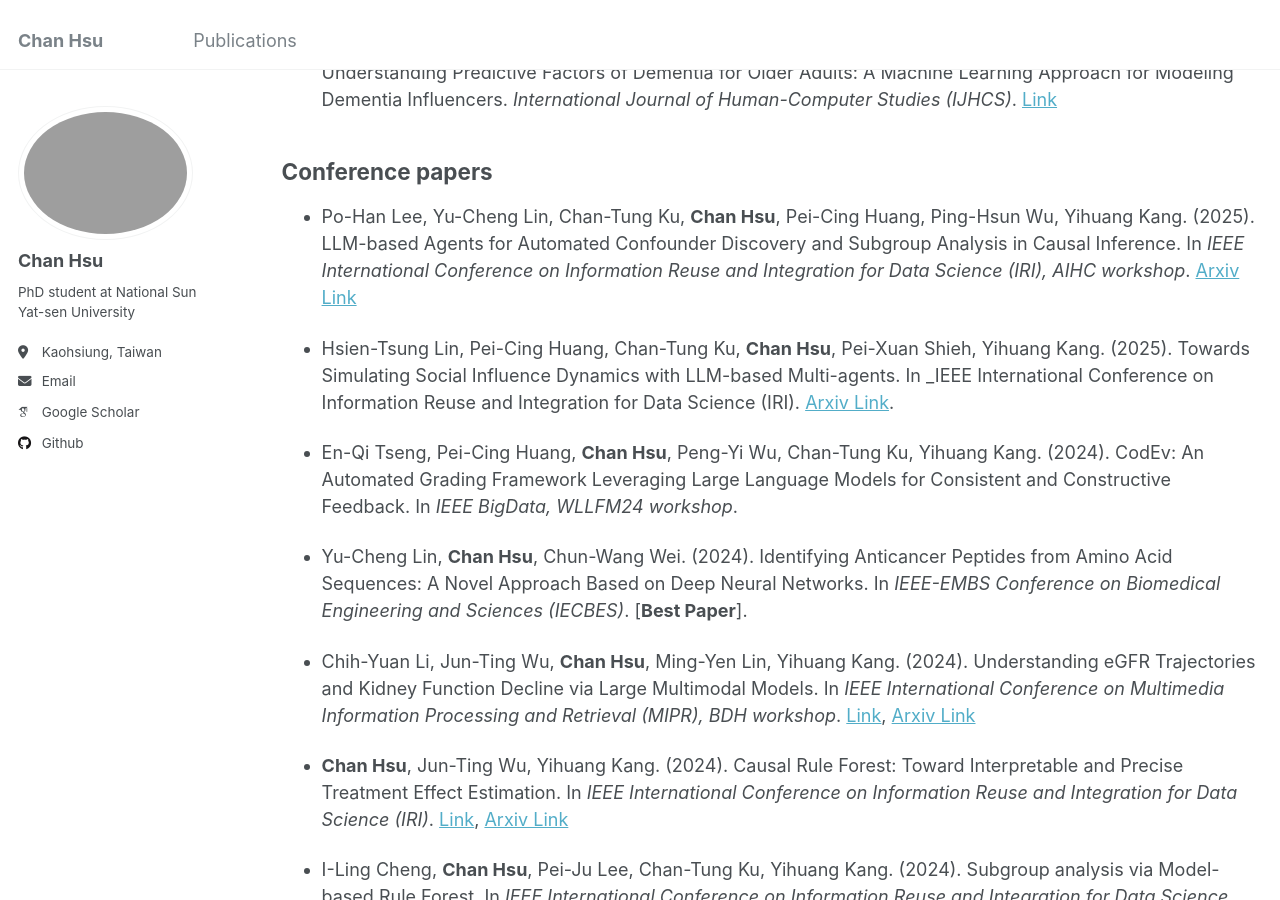
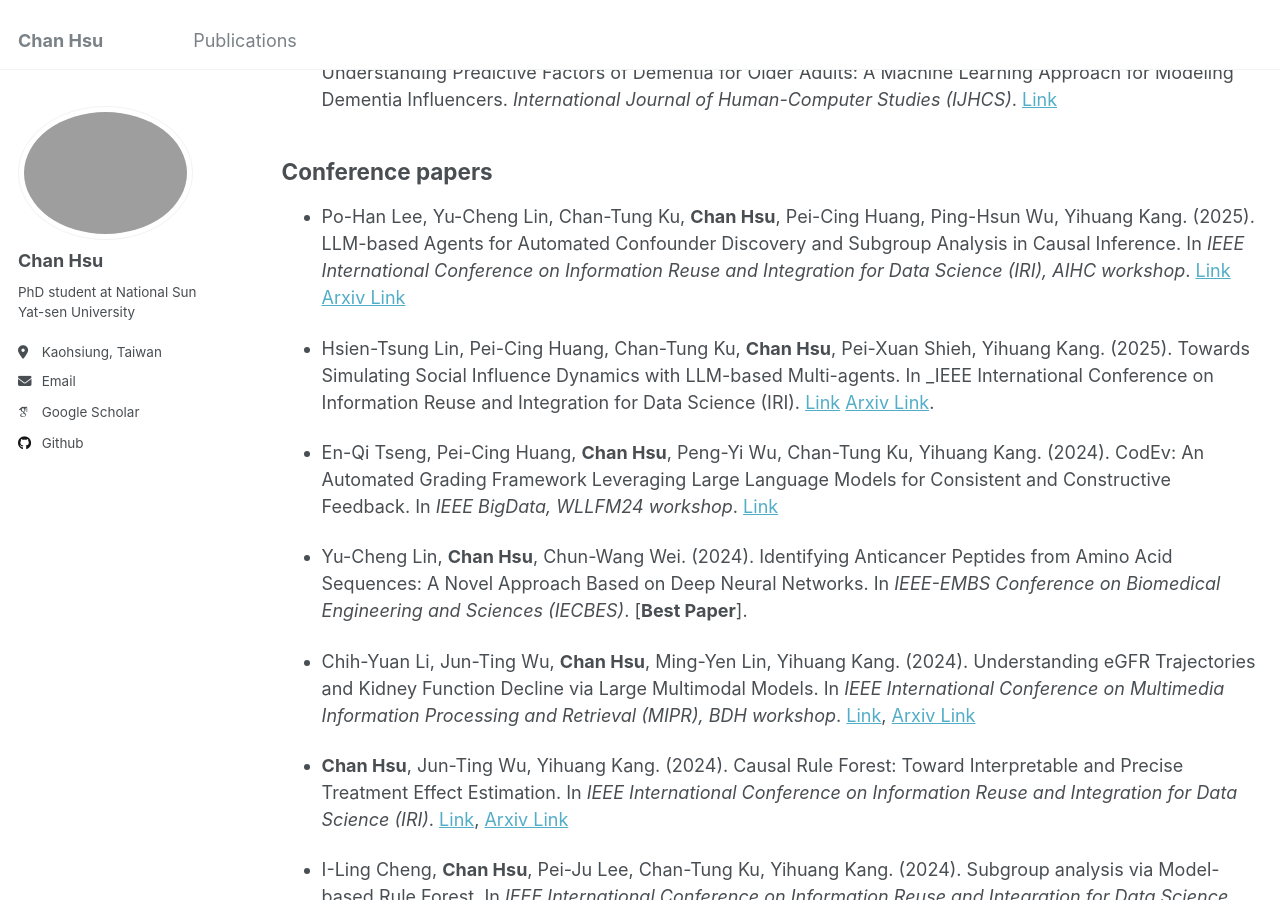
Before and after one commit to chanshsu/chanshsu.github.io, a Jekyll site: the page built from _pages/publications.md, in a window 1280 px wide and 900 px high, scrolled down 327 px. Built offline with Jekyll 4.4.1, drawn with Linux system fonts in a browser that asks for light colours; some web fonts are replaced.

Commit message:
Update publications.md

```diff
--- a/_pages/publications.md
+++ b/_pages/publications.md
@@ -12,11 +12,11 @@ Find below a selection of my publications and preprints; a full list can be foun
 - Shih-Yi Chien, Shiau-Fang Chao, Yihuang Kang, **Chan Hsu**, Meng-Hsuan Yu, Chan-Tung Ku. (2022). Understanding Predictive Factors of Dementia for Older Adults: A Machine Learning Approach for Modeling Dementia Influencers. _International Journal of Human-Computer Studies (IJHCS)_. [Link](https://www.sciencedirect.com/science/article/abs/pii/S1071581922000611)
 
 ## Conference papers
-- Po-Han Lee, Yu-Cheng Lin, Chan-Tung Ku, **Chan Hsu**, Pei-Cing Huang, Ping-Hsun Wu, Yihuang Kang. (2025). LLM-based Agents for Automated Confounder Discovery and Subgroup Analysis in Causal Inference. In _IEEE International Conference on Information Reuse and Integration for Data Science (IRI), AIHC workshop_. [Arxiv Link](https://arxiv.org/abs/2508.07221)
+- Po-Han Lee, Yu-Cheng Lin, Chan-Tung Ku, **Chan Hsu**, Pei-Cing Huang, Ping-Hsun Wu, Yihuang Kang. (2025). LLM-based Agents for Automated Confounder Discovery and Subgroup Analysis in Causal Inference. In _IEEE International Conference on Information Reuse and Integration for Data Science (IRI), AIHC workshop_. [Link](https://ieeexplore.ieee.org/abstract/document/11153124) [Arxiv Link](https://arxiv.org/abs/2508.07221)
 
-- Hsien-Tsung Lin, Pei-Cing Huang, Chan-Tung Ku, **Chan Hsu**, Pei-Xuan Shieh, Yihuang Kang. (2025). Towards Simulating Social Influence Dynamics with LLM-based Multi-agents. In _IEEE International Conference on Information Reuse and Integration for Data Science (IRI). [Arxiv Link](https://arxiv.org/abs/2507.22467).
+- Hsien-Tsung Lin, Pei-Cing Huang, Chan-Tung Ku, **Chan Hsu**, Pei-Xuan Shieh, Yihuang Kang. (2025). Towards Simulating Social Influence Dynamics with LLM-based Multi-agents. In _IEEE International Conference on Information Reuse and Integration for Data Science (IRI). [Link](https://ieeexplore.ieee.org/abstract/document/11153143) [Arxiv Link](https://arxiv.org/abs/2507.22467).
 
-- En-Qi Tseng, Pei-Cing Huang, **Chan Hsu**, Peng-Yi Wu, Chan-Tung Ku, Yihuang Kang. (2024). CodEv: An Automated Grading Framework Leveraging Large Language Models for Consistent and Constructive Feedback. In _IEEE BigData, WLLFM24 workshop_.
+- En-Qi Tseng, Pei-Cing Huang, **Chan Hsu**, Peng-Yi Wu, Chan-Tung Ku, Yihuang Kang. (2024). CodEv: An Automated Grading Framework Leveraging Large Language Models for Consistent and Constructive Feedback. In _IEEE BigData, WLLFM24 workshop_. [Link](https://ieeexplore.ieee.org/abstract/document/10825949)
 
 - Yu-Cheng Lin, **Chan Hsu**, Chun-Wang Wei. (2024). Identifying Anticancer Peptides from Amino Acid Sequences: A Novel Approach Based on Deep Neural Networks. In _IEEE-EMBS Conference on Biomedical Engineering and Sciences (IECBES)_. [**Best Paper**].
 
```
